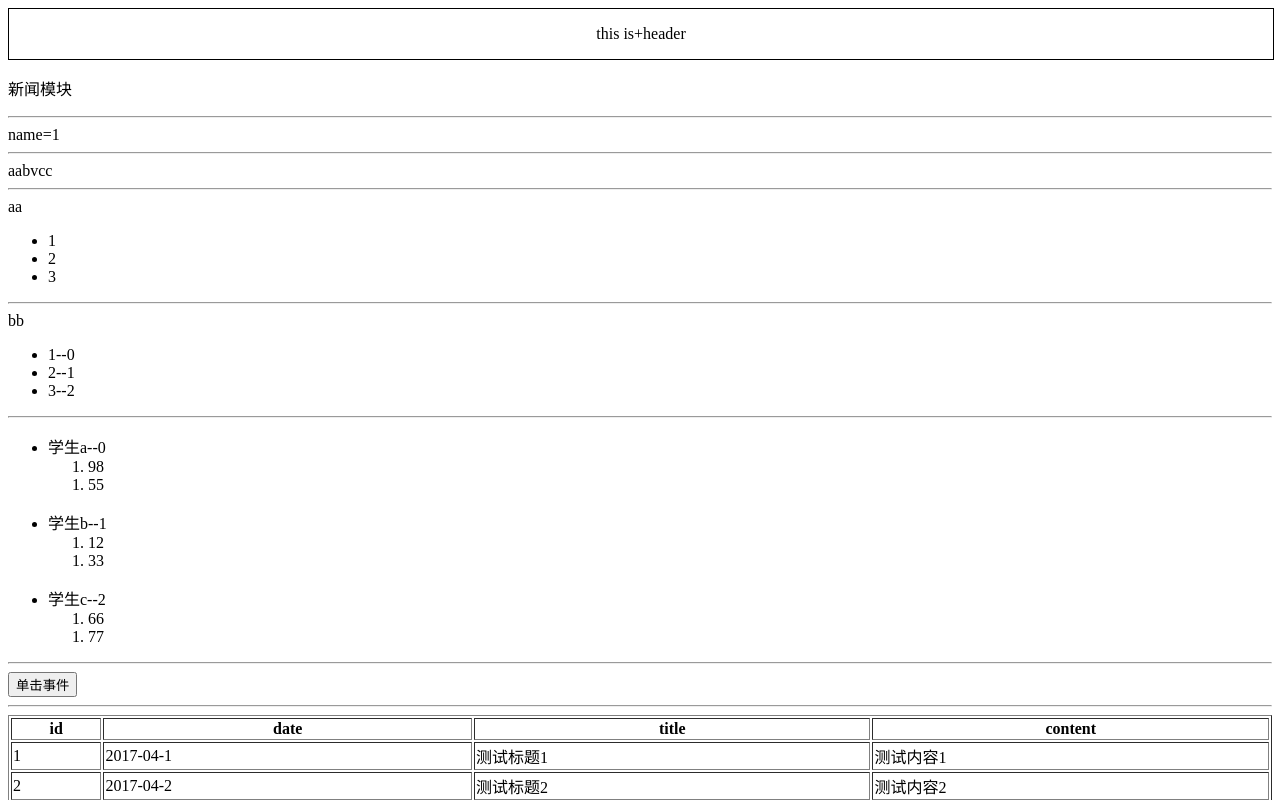
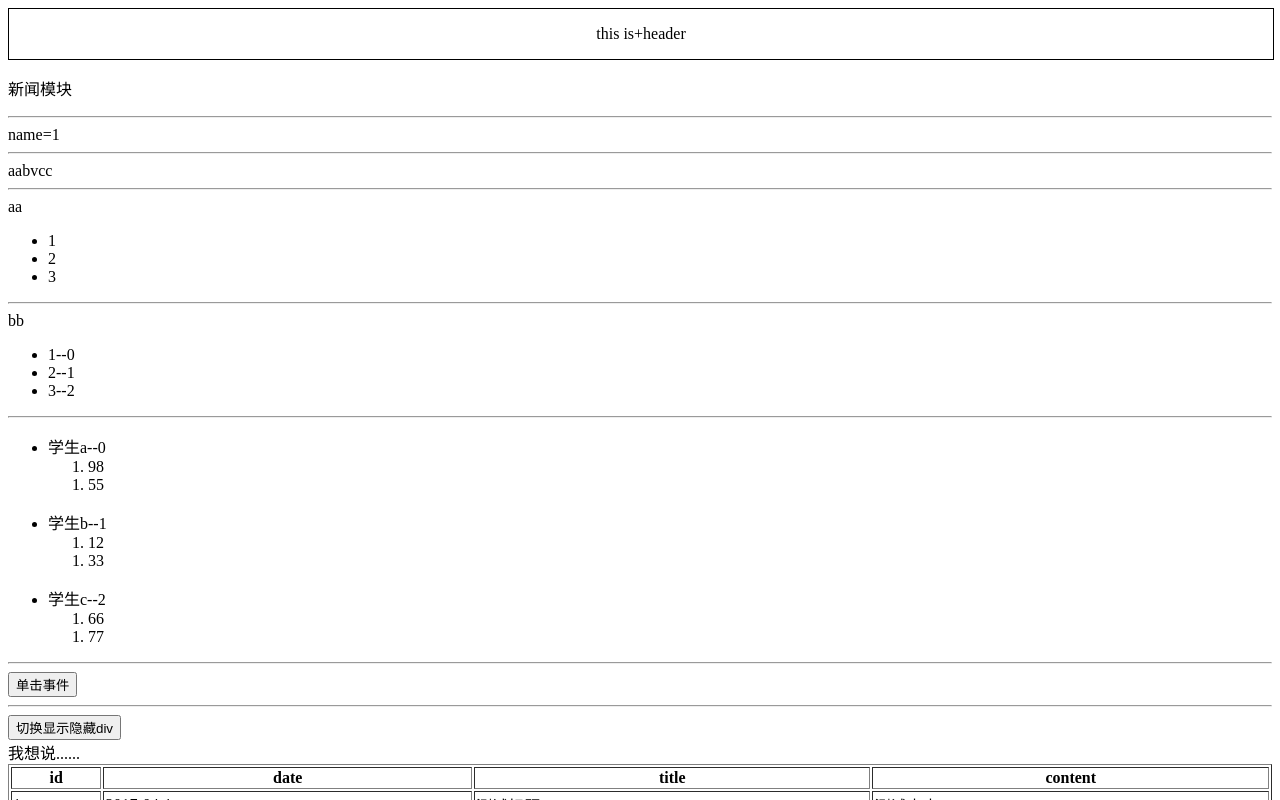
Before and after one commit to caihech/ng6_webapp, an Angular app in the folder myApp/: page / in a window 1280 px wide. Shown: the top 800 px of the page. Built offline with nearby package versions, Linux system fonts and the light colour scheme.

Commit message:
单击事件,ngif

```diff
--- a/myApp/src/app/components/news/news.component.html
+++ b/myApp/src/app/components/news/news.component.html
@@ -32,6 +32,11 @@
 <button (click)='getMsg()'>单击事件</button>
 <hr />
 
+ <button (click)='updateFlagValue()'>切换显示隐藏div</button>
+<div *ngIf='flag'>我想说......</div>
+
+
+
 <table border="{{tabBower}}}" style="width: 100%;">
 
   <thead>
--- a/myApp/src/app/components/news/news.component.ts
+++ b/myApp/src/app/components/news/news.component.ts
@@ -20,6 +20,7 @@ export class NewsComponent implements OnInit {
 
   public msg: any;
 
+  public flag: boolean;
 
   datas: Array<any> = [
     { id: 1, date: "2017-04-1", title: "测试标题1", content: "测试内容1" },
@@ -38,6 +39,7 @@ export class NewsComponent implements OnInit {
 
     this.list = ['1', '2', '3'];
     this.msg = "信息";
+    this.flag = true;
 
     this.stuudents = [
       {
@@ -68,6 +70,15 @@ export class NewsComponent implements OnInit {
   getMsg() {
 
     alert(this.msg);
+
+  }
+
+  updateFlagValue() {
+    if (this.flag) {
+      this.flag = false;
+    } else {
+      this.flag = true;
+    }
   }
 
 }
```
